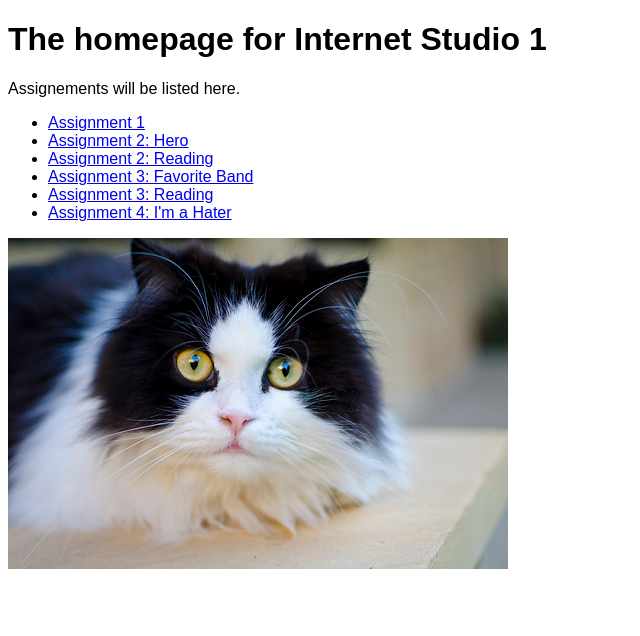
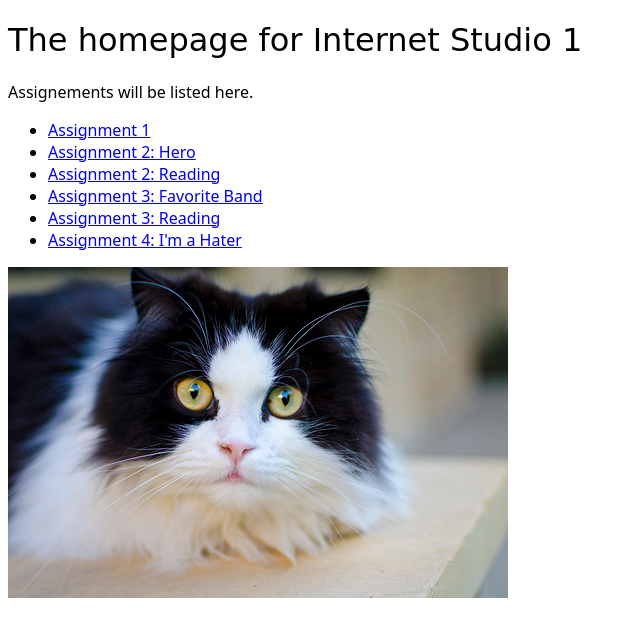
Before and after one commit to Procter525/Sophia-Procter-Internet-Studio-1, a plain HTML site: page index.html in a window 1280 px wide. Shown: the whole page, without its empty margins (0-640 px from the left). Drawn offline with Linux system fonts and the light colour scheme.

Commit message:
Update styles.css font change

```diff
--- a/assets/css/styles.css
+++ b/assets/css/styles.css
@@ -1,5 +1,12 @@
 /* styles.css */
+body {
+  font-family: "Tagesschrift", system-ui;
+  font-weight: 400;
+  font-style: normal;
+}
 
-* {
-	font-family: Arial;
+h1, h2, h3 {
+	font-family: "MedievalSharp", cursive;
+  	font-weight: 400;
+	font-style: normal;
 }
```
